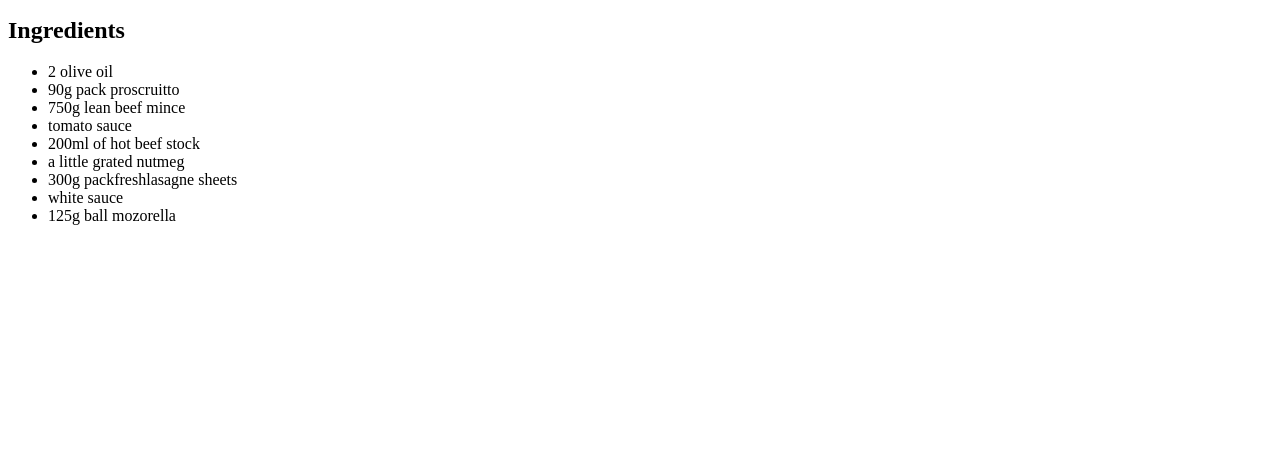
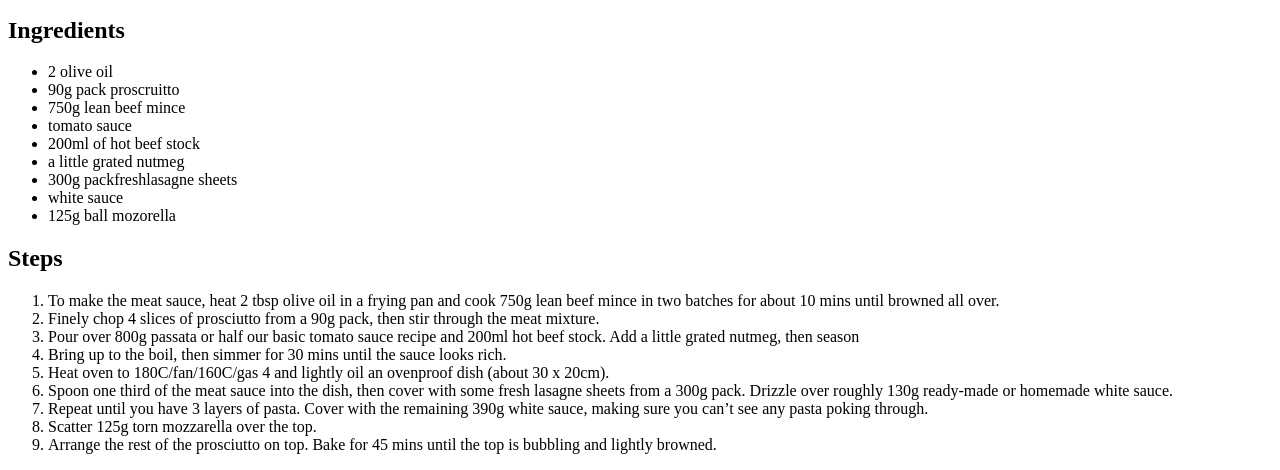
Before and after one commit to Boomburger100/Odin-recipies, a plain HTML site: page recipies/lasagne.html in a window 1280 px wide. Shown: the part 472-942 px from the top of the page. Before the commit the page ends 800 px from the top, so only its background shows below. Drawn offline with Linux system fonts and the light colour scheme.

Commit message:
Create ordered list of steps

```diff
--- a/recipies/lasagne.html
+++ b/recipies/lasagne.html
@@ -32,6 +32,18 @@
         <li>125g ball mozorella</li>
     </ul>
 
+    <h2>Steps</h2>
+    <ol>
+        <li>To make the meat sauce, heat 2 tbsp olive oil in a frying pan and cook 750g lean beef mince in two batches for about 10 mins until browned all over.</li>
+        <li>Finely chop 4 slices of prosciutto from a 90g pack, then stir through the meat mixture.</li>
+        <li>Pour over 800g passata or half our basic tomato sauce recipe and 200ml hot beef stock. Add a little grated nutmeg, then season</li>
+        <li>Bring up to the boil, then simmer for 30 mins until the sauce looks rich.</li>
+        <li>Heat oven to 180C/fan/160C/gas 4 and lightly oil an ovenproof dish (about 30 x 20cm).</li>
+        <li>Spoon one third of the meat sauce into the dish, then cover with some fresh lasagne sheets from a 300g pack. Drizzle over roughly 130g ready-made or homemade white sauce.</li>
+        <li>Repeat until you have 3 layers of pasta. Cover with the remaining 390g white sauce, making sure you can’t see any pasta poking through.</li>
+        <li>Scatter 125g torn mozzarella over the top.</li>
+        <li>Arrange the rest of the prosciutto on top. Bake for 45 mins until the top is bubbling and lightly browned.</li>
+    </ol>
 
 </body>
 </html>
```
